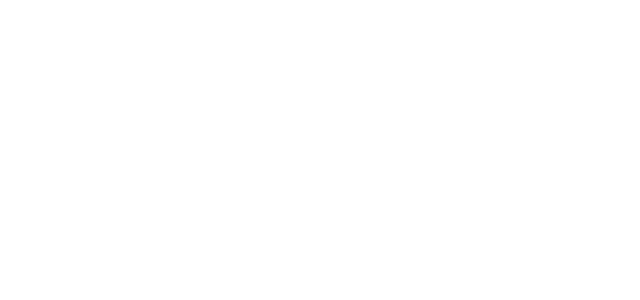
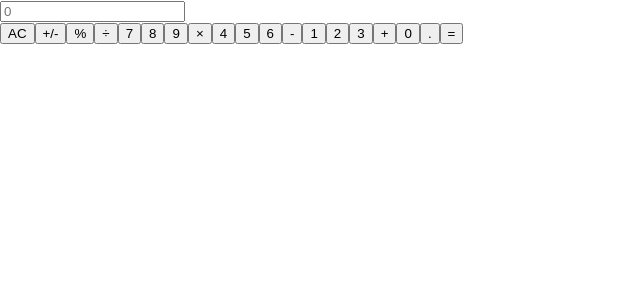
Before and after one commit to sergio-usma/math-magicians, a React (Create React App) app: page / in a window 1280 px wide. Shown: the top 300 px of the page, without its empty margins (0-640 px from the left). Built offline with nearby package versions, Linux system fonts and the light colour scheme.

Commit message:
Add Calculator component

```diff
--- a/src/App.js
+++ b/src/App.js
@@ -1,8 +1,11 @@
 import './App.css';
+import Calculator from './components/Calculator';
 
 function App() {
   return (
-    <div className="App" />
+    <div className="App">
+      <Calculator />
+    </div>
   );
 }
 
--- /dev/null
+++ b/src/components/Calculator.js
@@ -0,0 +1,41 @@
+import { useState } from 'react';
+
+function Calculator() {
+  const [result] = useState('');
+
+  const handleClick = () => {
+
+  };
+
+  return (
+    <div className="container">
+      <form>
+        <input className="display output" type="text" value={result} placeholder="0" />
+      </form>
+
+      <div className="buttons">
+        <button type="button" onClick={handleClick}>AC</button>
+        <button type="button" onClick={handleClick}>+/-</button>
+        <button type="button" onClick={handleClick}>%</button>
+        <button className="div op" type="button" onClick={handleClick}>&divide;</button>
+        <button type="button" onClick={handleClick}>7</button>
+        <button type="button" onClick={handleClick}>8</button>
+        <button type="button" onClick={handleClick}>9</button>
+        <button className="mul op" type="button" onClick={handleClick}>&times;</button>
+        <button type="button" onClick={handleClick}>4</button>
+        <button type="button" onClick={handleClick}>5</button>
+        <button type="button" onClick={handleClick}>6</button>
+        <button className="min op" type="button" onClick={handleClick}>-</button>
+        <button type="button" onClick={handleClick}>1</button>
+        <button type="button" onClick={handleClick}>2</button>
+        <button type="button" onClick={handleClick}>3</button>
+        <button className="plu op" type="button" onClick={handleClick}>+</button>
+        <button className="span-two" type="button" onClick={handleClick}>0</button>
+        <button type="button" onClick={handleClick}>.</button>
+        <button className="equ op" type="button" onClick={handleClick}>=</button>
+      </div>
+    </div>
+  );
+}
+
+export default Calculator;
```
Also changed, not shown: src/components/calculator.js (deleted).
